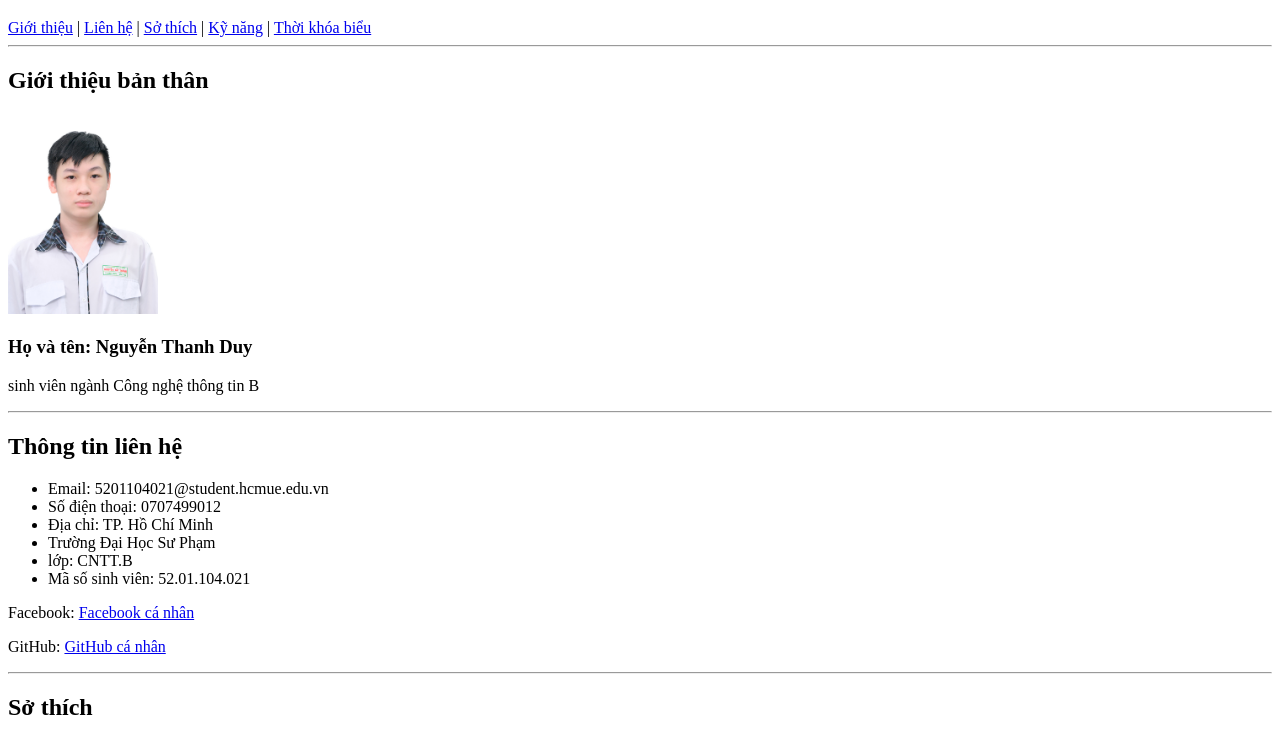
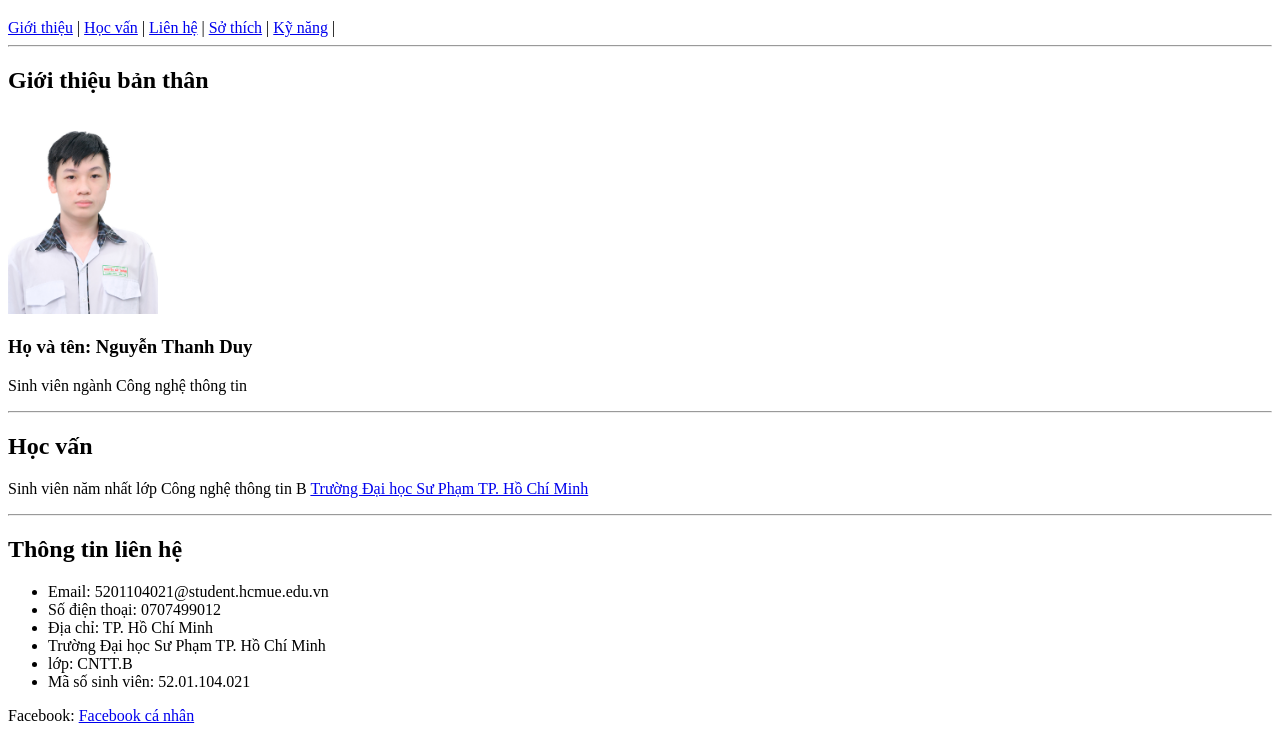
Before and after one commit to NguyenThanhDuy1/NguyenThanhDuy1.github.io, a plain HTML site: page cv/cv.html in a window 1280 px wide. Shown: the part 61-799 px from the top of the page. Drawn offline with Linux system fonts and the light colour scheme.

Commit message:
Add education section and improve CV layout
Updated the CV HTML file to include an education section and improved formatting.

```diff
--- a/cv/cv.html
+++ b/cv/cv.html
@@ -1,4 +1,3 @@
-
 <!DOCTYPE html>
 <html lang="vi">
 <head>
@@ -15,10 +14,10 @@
 
     <nav>
         <a href="#about">Giới thiệu</a> |
+        <a href="#education">Học vấn</a> |
         <a href="#contact">Liên hệ</a> |
         <a href="#hobbies">Sở thích</a> |
         <a href="#skills">Kỹ năng</a> |
-        <a href="#schedule">Thời khóa biểu</a>
     </nav>
 
     <hr>
@@ -34,7 +33,19 @@
 
             <h3>Họ và tên: Nguyễn Thanh Duy</h3>
 
-            <p> sinh viên ngành Công nghệ thông tin B </p>
+            <p> Sinh viên ngành Công nghệ thông tin</p>
+        </section>
+
+        <hr>
+
+        <section id="education">
+            <h2>Học vấn</h2>
+
+            <p>
+                Sinh viên năm nhất lớp Công nghệ thông tin B
+                <a href="https://hcmue.edu.vn/vi/"
+                target="_blank">Trường Đại học Sư Phạm TP. Hồ Chí Minh</a>
+            </p>
         </section>
 
         <hr>
@@ -46,7 +57,7 @@
                 <li>Email: 5201104021@student.hcmue.edu.vn</li>
                 <li>Số điện thoại: 0707499012</li>
                 <li>Địa chỉ: TP. Hồ Chí Minh</li>
-                <li>Trường Đại Học Sư Phạm</li>
+                <li>Trường Đại học Sư Phạm TP. Hồ Chí Minh</li>
                 <li>lớp: CNTT.B</li>
                 <li>Mã số sinh viên: 52.01.104.021</li>
             </ul>
@@ -71,7 +82,7 @@
 
             <ul>
                 <li>Lập trình, tạo các trò chơi điện tử</li>
-                <li>chơi các trò chơi điện tử</li>
+                <li>Chơi các trò chơi điện tử</li>
                 <li>Học và nói Tiếng Anh</li>
             </ul>
         </section>
```
